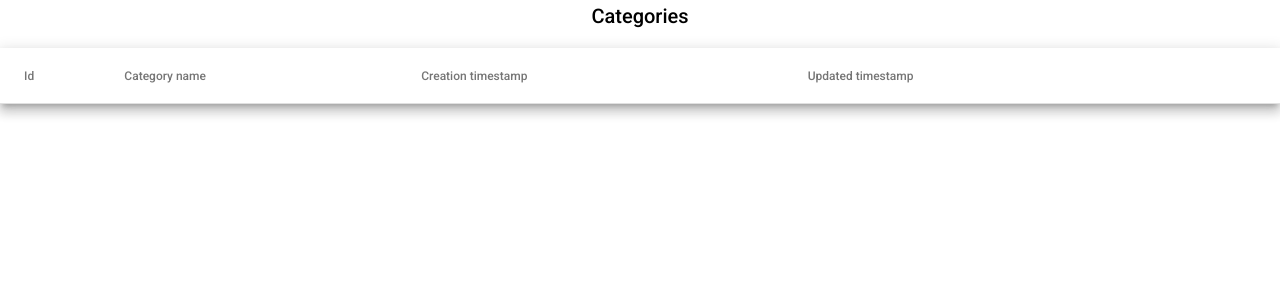
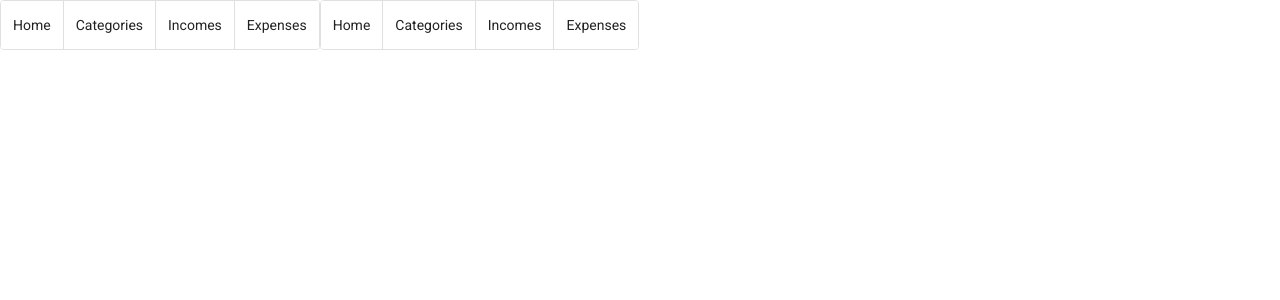
Before and after one commit to mariuszpastuszka/end-of-game, an Angular app in the folder angular-ui/: page / in a window 1280 px wide. Shown: the top 300 px of the page. Built offline with nearby package versions, Linux system fonts and the light colour scheme; no server answers.

Commit message:
[change] - almost, almost working router outlet

```diff
--- a/angular-ui/src/app/app.component.html
+++ b/angular-ui/src/app/app.component.html
@@ -1 +1,8 @@
-<app-category></app-category>
+<mat-button-toggle-group name="fontStyle" aria-label="Font Style">
+  <mat-button-toggle [routerLink]="home">Home</mat-button-toggle>
+  <mat-button-toggle [routerLink]="categories">Categories</mat-button-toggle>
+  <mat-button-toggle [routerLink]="incomes">Incomes</mat-button-toggle>
+  <mat-button-toggle [routerLink]="expenses">Expenses</mat-button-toggle>
+</mat-button-toggle-group>
+
+<router-outlet></router-outlet>
--- a/angular-ui/src/app/app.component.ts
+++ b/angular-ui/src/app/app.component.ts
@@ -1,4 +1,5 @@
 import { Component } from '@angular/core';
+import { categoriesUrl, expensesUrl, homeUrl, incomesUrl } from './models/links';
 
 @Component({
   selector: 'app-root',
@@ -6,5 +7,9 @@ import { Component } from '@angular/core';
   styleUrls: ['./app.component.css']
 })
 export class AppComponent {
+  home = homeUrl;
+  categories = categoriesUrl;
+  expenses = expensesUrl;
+  incomes: string = incomesUrl;
   title = 'angular-ui';
 }
--- a/angular-ui/src/app/models/links.ts
+++ b/angular-ui/src/app/models/links.ts
@@ -1,2 +1,7 @@
 export const server = "http://localhost:8080"
 export const categoriesApi = `${server}/api/categories`
+
+export const homeUrl = ""
+export const categoriesUrl = "categories"
+export const expensesUrl = "expenses"
+export const incomesUrl = "incomes"
```
Also changed, not shown: angular-ui/src/app/app.module.ts (+10 -1 lines).
